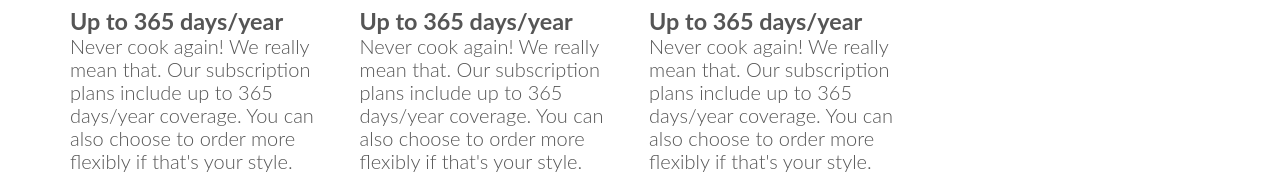
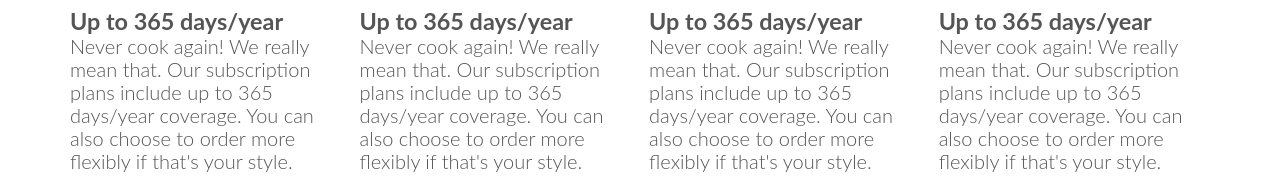
Before and after one commit to sobanjawaid26/omnifood_frontend, a plain HTML site: page index.html in a window 1280 px wide. Shown: the part 884-1068 px from the top of the page. Drawn offline with Linux system fonts and the light colour scheme.

Commit message:
index modified again

```diff
--- a/index.html
+++ b/index.html
@@ -55,7 +55,12 @@
                         include up to 365 days/year coverage. You can also choose to
                         order more flexibly if that's your style.</p>
             </div>
-
+            <div class="col span-1-of-4">
+                <h3>Up to 365 days/year</h3>
+                <p>Never cook again! We really mean that. Our subscription plans
+                        include up to 365 days/year coverage. You can also choose to
+                        order more flexibly if that's your style.</p>
+            </div>
         </div>
     </section>
 </body>
```
